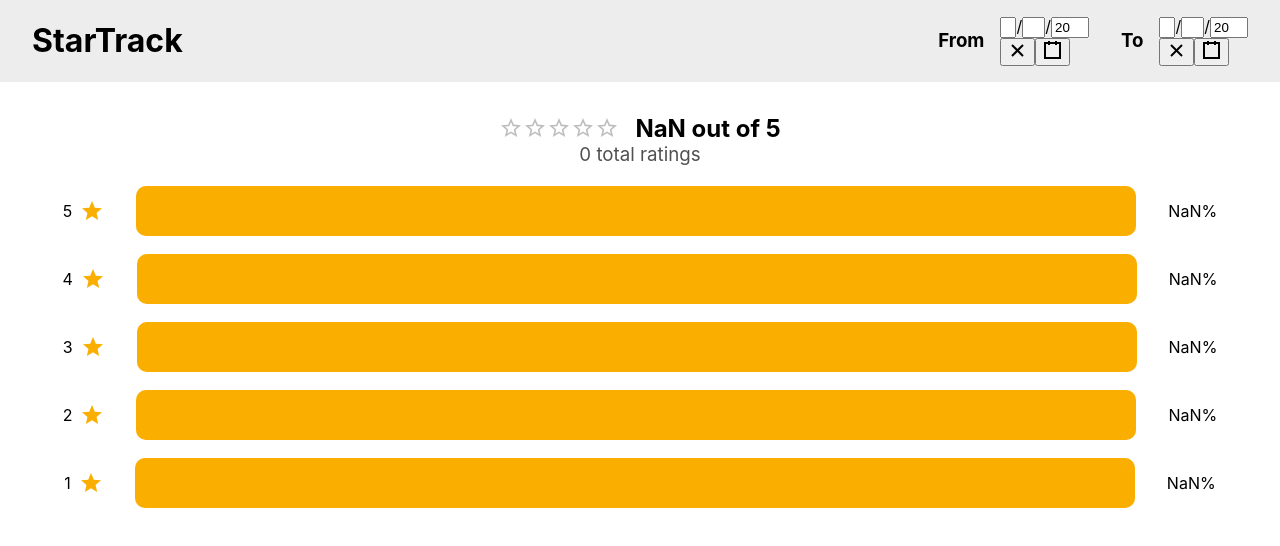
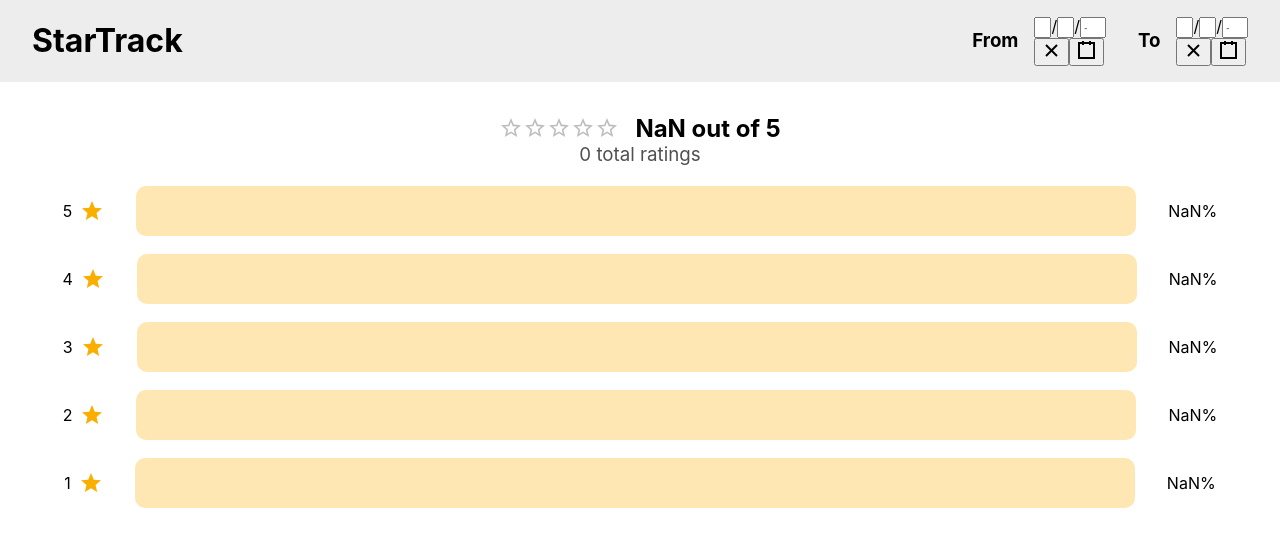
Before and after one commit to AlexanderHott/StarTrack-frontend, a React (Create React App) app: page / in a window 1280 px wide. Shown: the top 546 px of the page. Built offline with nearby package versions, Linux system fonts and the light colour scheme; no server answers.

Commit message:
fix small ui bugs

```diff
--- a/src/App.tsx
+++ b/src/App.tsx
@@ -3,8 +3,8 @@ import { Header, RatingDisplay } from './components';
 import { DateContext } from './utils/DateContext';
 
 function App() {
-  const [startDate, setStartDate] = React.useState(new Date());
-  const [endDate, setEndDate] = React.useState(new Date());
+  const [startDate, setStartDate] = React.useState<Date | null>(null);
+  const [endDate, setEndDate] = React.useState<Date | null>(null);
 
   return (
     <DateContext.Provider
--- a/src/components/RatingDisplay/RatingGraph.tsx
+++ b/src/components/RatingDisplay/RatingGraph.tsx
@@ -69,7 +69,7 @@ const SingleStarGraph = ({ index, percent }: SingleStarGraphType) => {
       </div>
       <LinearProgress
         variant='determinate'
-        value={percent}
+        value={percent || 0}
         style={{ height: '50px', borderRadius: '10px', width: '1000px' }}
         color='inherit'
       />
--- a/src/components/RatingDisplay/StarDisplay.tsx
+++ b/src/components/RatingDisplay/StarDisplay.tsx
@@ -18,8 +18,8 @@ const StarDisplay = ({ averageRating }: StarDisplayProps) => {
     >
       <Rating
         name='half-rating-read'
-        defaultValue={averageRating}
-        value={averageRating}
+        defaultValue={0}
+        value={averageRating || 0}
         precision={0.5}
         readOnly
       />
```
